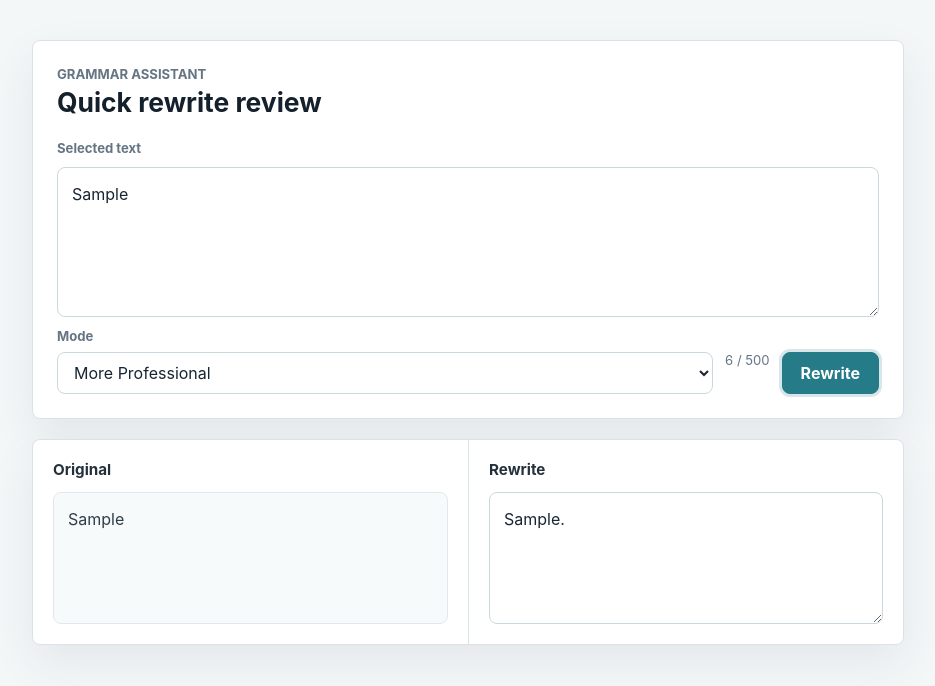
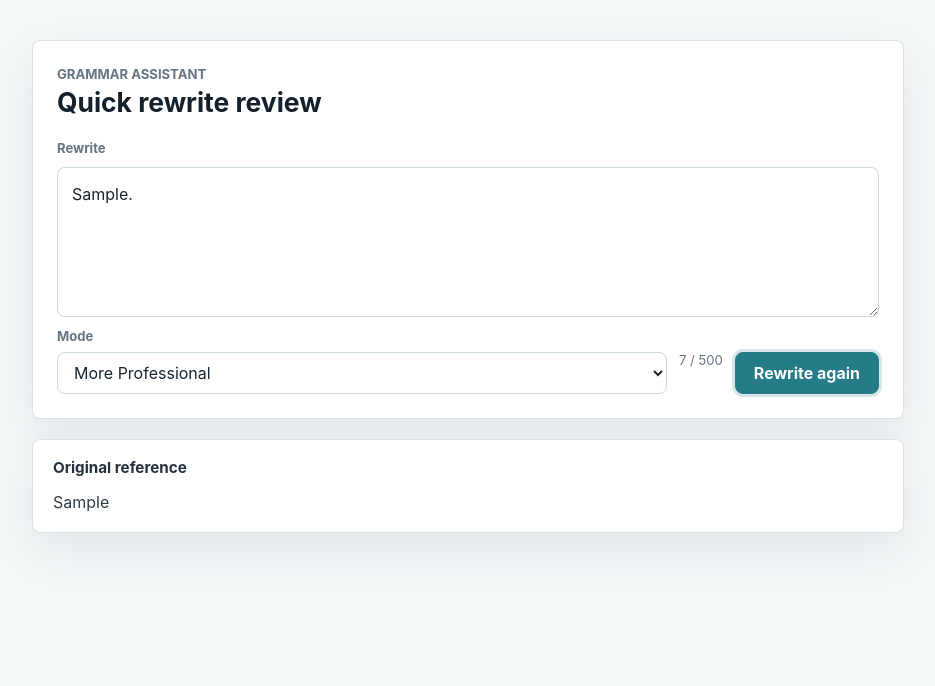
Before and after one commit to null-inc/grammer-assistant, a Vue app: page / in a window 1280 px wide. Both pictures are taken after typing "Sample" into the empty fields and a click on the button "Rewrite". Shown: the top 686 px of the page, without its empty margins (172-1107 px from the left). Built offline with nearby package versions, Linux system fonts and the light colour scheme.

Commit message:
make textarea and input one and the same

```diff
--- a/src/App.vue
+++ b/src/App.vue
@@ -1,5 +1,5 @@
 <script setup lang="ts">
-import { ref } from "vue";
+import { computed, ref } from "vue";
 // import { invoke } from "@tauri-apps/api/core";
 import { createReviewState } from "./core/review-state";
 import { ReviewState } from "./types/review-state.types";
@@ -9,6 +9,20 @@ const reviewState = ref<ReviewState | null>(null);
 const rewriteSetting = ref<rewriteTextSetting>("more-professional");
 const editedText = ref("");
 const userInput = ref("");
+
+const activeText = computed({
+  get() {
+    return reviewState.value ? editedText.value : userInput.value;
+  },
+  set(value: string) {
+    if (reviewState.value) {
+      editedText.value = value;
+      return;
+    }
+
+    userInput.value = value;
+  },
+});
 
 function onSubmit() {
   // Learn more about Tauri commands at https://tauri.app/develop/calling-rust/
@@ -27,10 +41,12 @@ function onSubmit() {
       </div>
 
       <form class="rewrite-form" @submit.prevent="onSubmit">
-        <label class="field-label" for="user-input">Selected text</label>
+        <label class="field-label" for="review-text">
+          {{ reviewState ? "Rewrite" : "Selected text" }}
+        </label>
         <textarea
-          id="user-input"
-          v-model="userInput"
+          id="review-text"
+          v-model="activeText"
           class="text-input"
           maxlength="500"
           rows="5"
@@ -45,28 +61,18 @@ function onSubmit() {
             </select>
           </label>
 
-          <p class="character-count">{{ userInput.length }} / 500</p>
+          <p class="character-count">{{ activeText.length }} / 500</p>
 
-          <button type="submit">Rewrite</button>
+          <button type="submit">
+            {{ reviewState ? "Rewrite again" : "Rewrite" }}
+          </button>
         </div>
       </form>
     </section>
 
     <section v-if="reviewState" class="review-panel">
-      <article class="review-column">
-        <h2>Original</h2>
-        <p class="original-text">{{ reviewState.originalText }}</p>
-      </article>
-
-      <article class="review-column">
-        <h2>Rewrite</h2>
-        <textarea
-          id="edited-text"
-          v-model="editedText"
-          class="text-input edited-output"
-          name="edited-text"
-        ></textarea>
-      </article>
+      <h2>Original reference</h2>
+      <p class="original-text">{{ reviewState.originalText }}</p>
     </section>
 
     <section v-else class="empty-state">
@@ -254,32 +260,14 @@ button:focus {
 }
 
 .review-panel {
-  display: grid;
-  grid-template-columns: repeat(2, minmax(0, 1fr));
-}
-
-.review-column {
-  min-width: 0;
-  padding: 20px;
-}
-
-.review-column + .review-column {
-  border-left: 1px solid #d9e3e7;
+  padding: 18px 20px;
 }
 
 .original-text {
-  min-height: 132px;
   margin: 0;
-  padding: 14px;
-  border-radius: 8px;
-  border: 1px solid #e1e9ed;
   color: #2f3d49;
-  background: #f7fafb;
   white-space: pre-wrap;
-}
-
-.edited-output {
-  display: block;
+  overflow-wrap: anywhere;
 }
 
 .empty-state {
@@ -325,13 +313,7 @@ button:focus {
   }
 
   .original-text {
-    border-color: #2c3a43;
     color: #d9e4e8;
-    background: #121c22;
-  }
-
-  .review-column + .review-column {
-    border-color: #2c3a43;
   }
 
   button,
@@ -350,24 +332,12 @@ button:focus {
     padding: 18px;
   }
 
-  .form-footer,
-  .review-panel {
+  .form-footer {
     grid-template-columns: 1fr;
   }
 
   .character-count {
     justify-self: start;
   }
-
-  .review-column + .review-column {
-    border-top: 1px solid #d9e3e7;
-    border-left: 0;
-  }
-}
-
-@media (prefers-color-scheme: dark) and (max-width: 680px) {
-  .review-column + .review-column {
-    border-color: #2c3a43;
-  }
 }
 </style>
```
